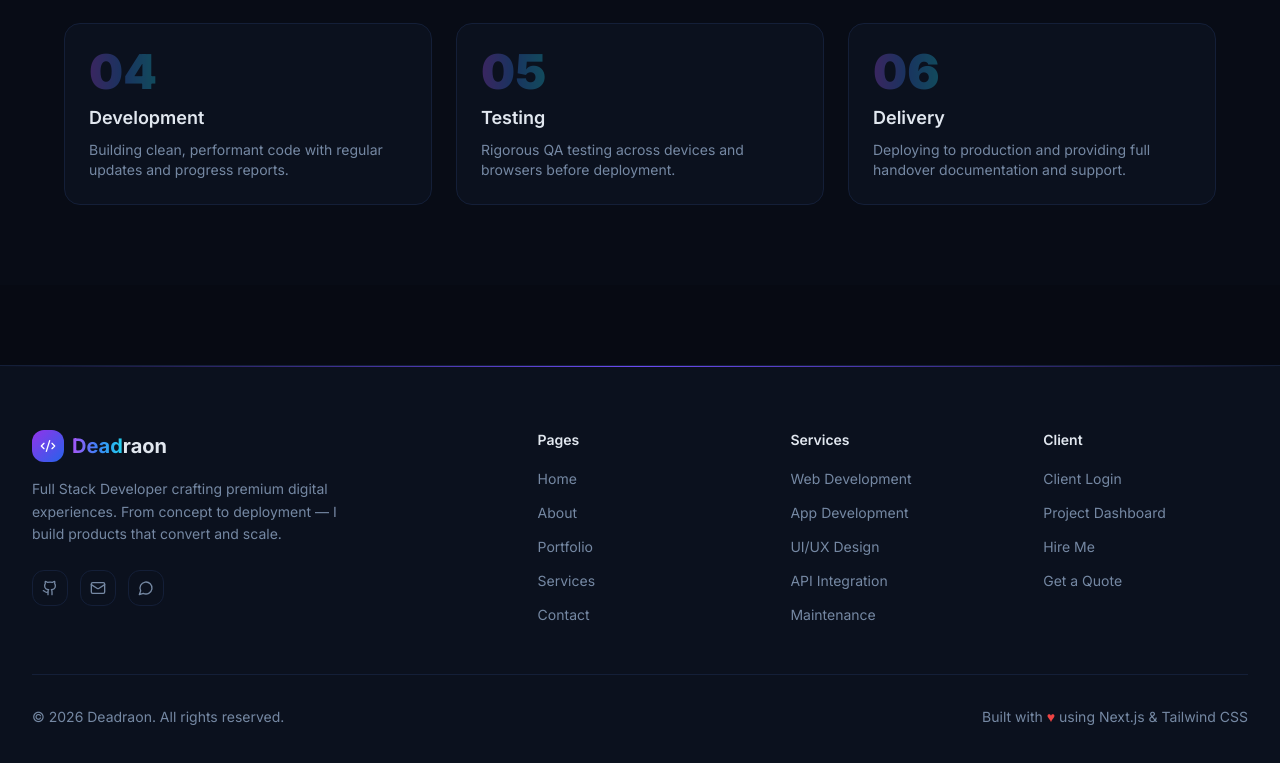
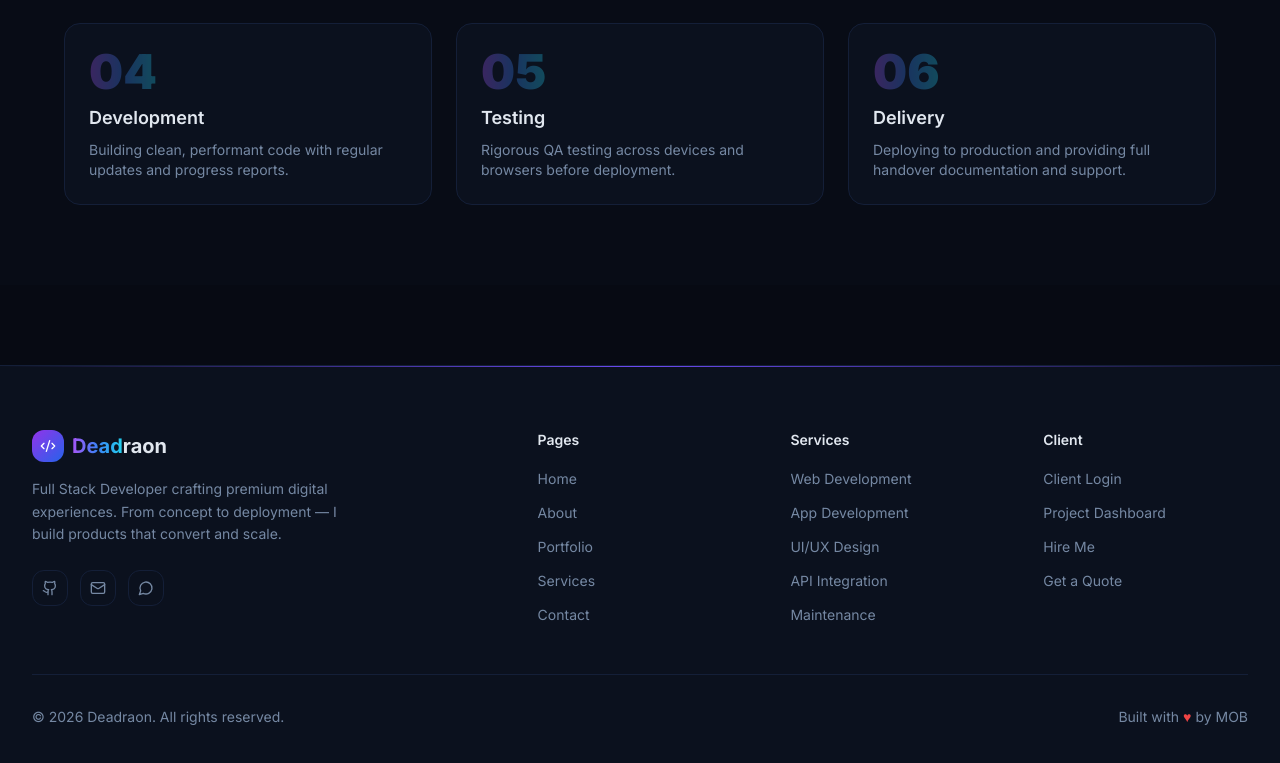
Before and after one commit to Deadraon/Deadraon.github.io, a Next.js app: page /about in a window 1280 px wide. Shown: the part 1767-2530 px from the top of the page. Built offline with nearby package versions, Linux system fonts and the light colour scheme; no server answers.

Commit message:
Update footer attribution to MOB

```diff
--- a/src/components/layout/footer.tsx
+++ b/src/components/layout/footer.tsx
@@ -97,7 +97,7 @@ export function Footer() {
           <div className="flex items-center gap-1 text-sm text-muted-foreground">
             <span>Built with</span>
             <span className="text-red-500">♥</span>
-            <span>using Next.js & Tailwind CSS</span>
+            <span>by MOB</span>
           </div>
         </div>
       </div>
```
